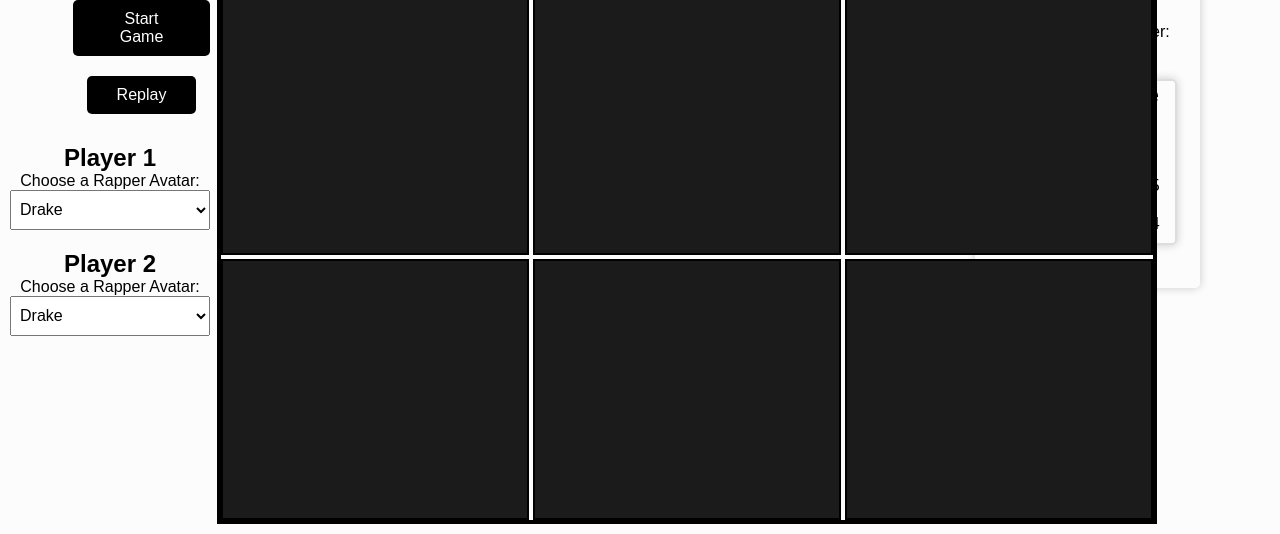
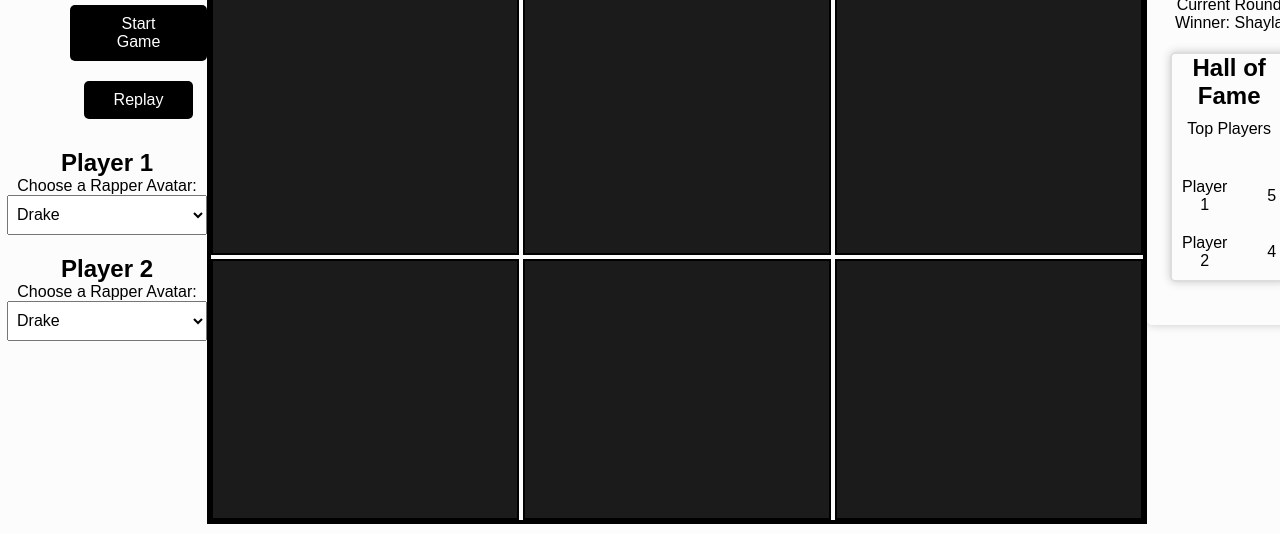
Before and after one commit to ShaylaWhite/Hip-Hop-Squares, a website with bundled scripts: page index.html in a window 1280 px wide. Shown: the part 286-820 px from the top of the page. Built offline with nearby package versions, Linux system fonts and the light colour scheme; what emoji-api would draw is missing.

Commit message:
fixed margins

```diff
--- a/style.css
+++ b/style.css
@@ -27,8 +27,8 @@ body {
   flex-direction: column;
   align-items: center;
   text-align: center;
-  margin-right: -2px; /* Adjust the right margin */
-  margin-left: 3px; /* Remove the left margin */
+  margin-right: 0; /* Remove the right margin */
+  margin-left: 0; /* Remove the left margin */
   margin-top: 33px;
 }
 
@@ -91,7 +91,7 @@ select {
   display: flex;
   justify-content: center;
   align-items: center;
-  margin: 10px -190px 0 9px; /* Adjust top and bottom margins */
+  margin: 10px auto; /* Adjust the top margin, and center horizontally */
 }
 
 /* ACTUAL GAME BOARD */
@@ -109,7 +109,7 @@ select {
 /* SCOREBOARD STYLES */
 .scoreboard {
   width: 20%; /* Adjust width as needed */
-  margin: 30px 80px 0px 8px; /* Adjust top margin, center horizontally */
+  margin: 30px auto 0;
   padding: 23px;
   box-shadow: 0px 0px 10px rgba(0, 0, 0, 0.2);
   border-radius: 5px;
```
